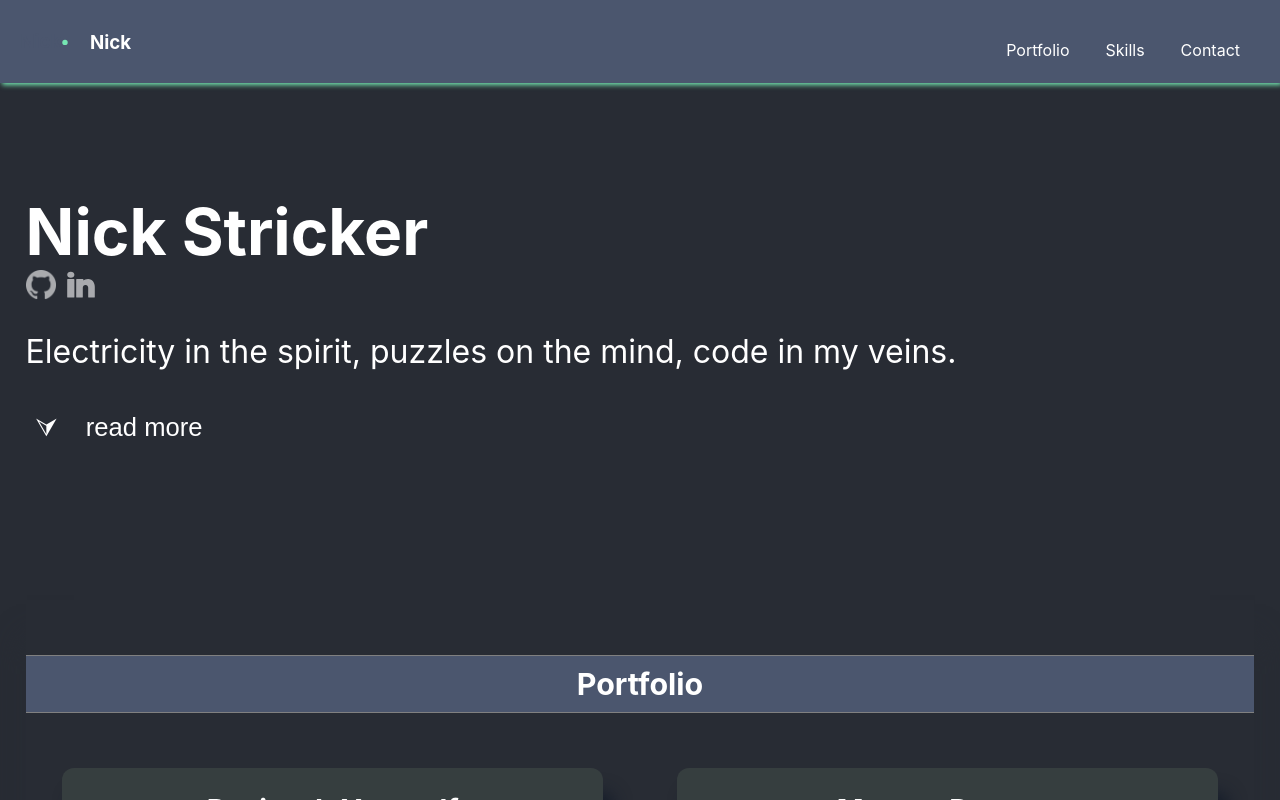
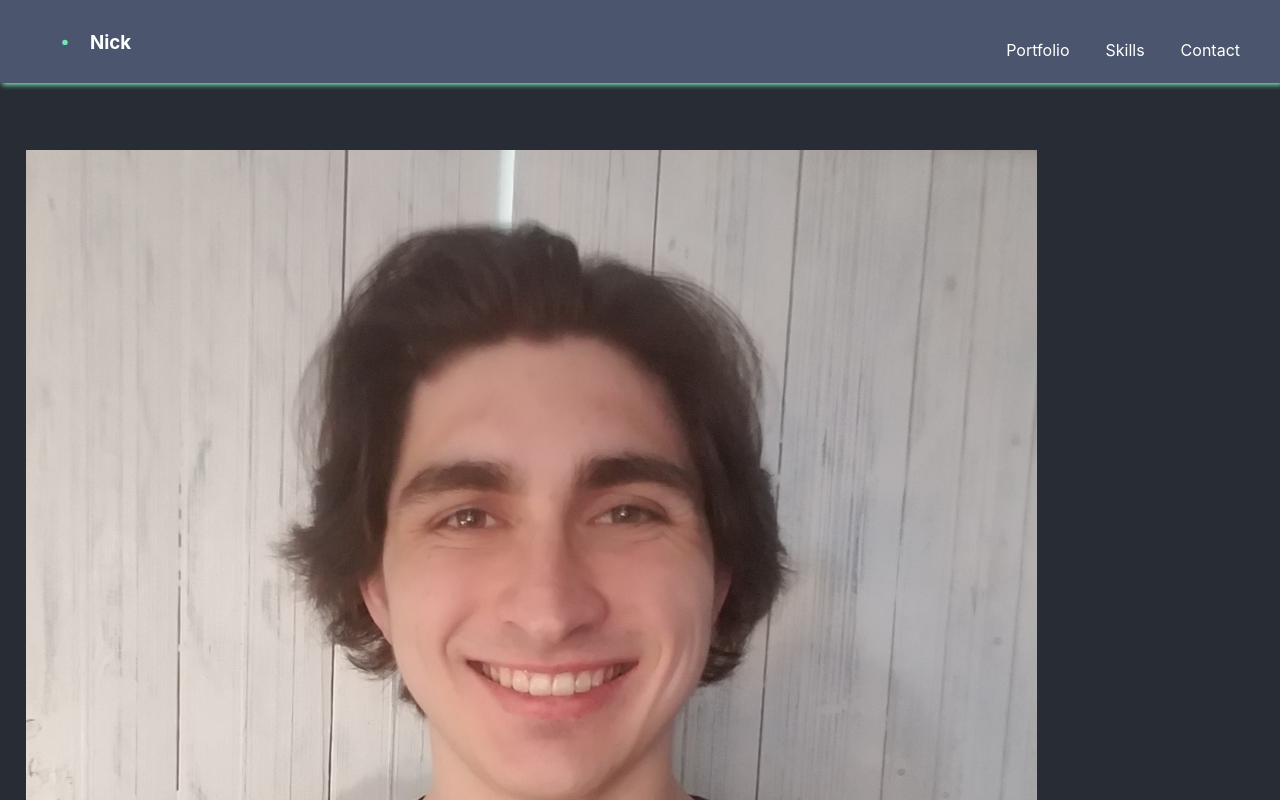
Before and after one commit to NickStrick/My-Portfolio, a React (Create React App) app in the folder portfolio/: page / in a window 1280 px wide. Shown: the top 800 px of the page. Built offline with nearby package versions, Linux system fonts and the light colour scheme.

Commit message:
added picture to homepage

```diff
--- a/portfolio/src/components/Home.js
+++ b/portfolio/src/components/Home.js
@@ -1,8 +1,9 @@
 import React, { useState } from 'react';
-import './Home.scss'
-import gitLogo from '../images/GitHub-Mark-Light-64px.png'
-import linkedin from '../images/linkedin-2.svg'
-import mail from '../images/mail-100.png'
+import './Home.scss';
+import gitLogo from '../images/GitHub-Mark-Light-64px.png';
+import linkedin from '../images/linkedin-2.svg';
+import mail from '../images/mail-100.png';
+import Pfp from '../images/pfp.jpg';
 
 const Home = () => {
     const [sumBtn, setBtn] = useState(`sumBtn sumBtnClose`)
@@ -25,7 +26,9 @@ const Home = () => {
     const summary3 = 'These exerpiences only feed my hunger for learning and solving puzzles, and they fuel me to be where i am today.';
     return (
         <header className="App-header" aria-label={'page-header'}>
+            <img id='pfp' src={Pfp} alt='Nick S profile picture' />
             <div className='header-title'>
+
                 <h1>Nick Stricker</h1>
                 <div className='social-icons'>
                     <img src={gitLogo} className='gitLogo git' target="_blank" onClick={() => window.open('https://github.com/NickStrick')} />
@@ -34,7 +37,7 @@ const Home = () => {
                 </div>
             </div>
 
-            <p>Electricity in the spirit, puzzles on the mind, code in my veins.</p>
+            <p id='moto'>Electricity in the spirit, puzzles on the mind, code in my veins.</p>
             <button className={sumBtn} onClick={toggleSum}>{sumOpen ? '⮙' : '⮛'}&nbsp; &nbsp; {sumBtn == 'sumBtn sumBtnClose' && 'read more'}</button>
 
             <div className={`summary ${sumOpen ? 'open' : ''}`} >
@@ -44,7 +47,7 @@ const Home = () => {
             </div>
 
 
-        </header>
+        </header >
     );
 }
 
```
